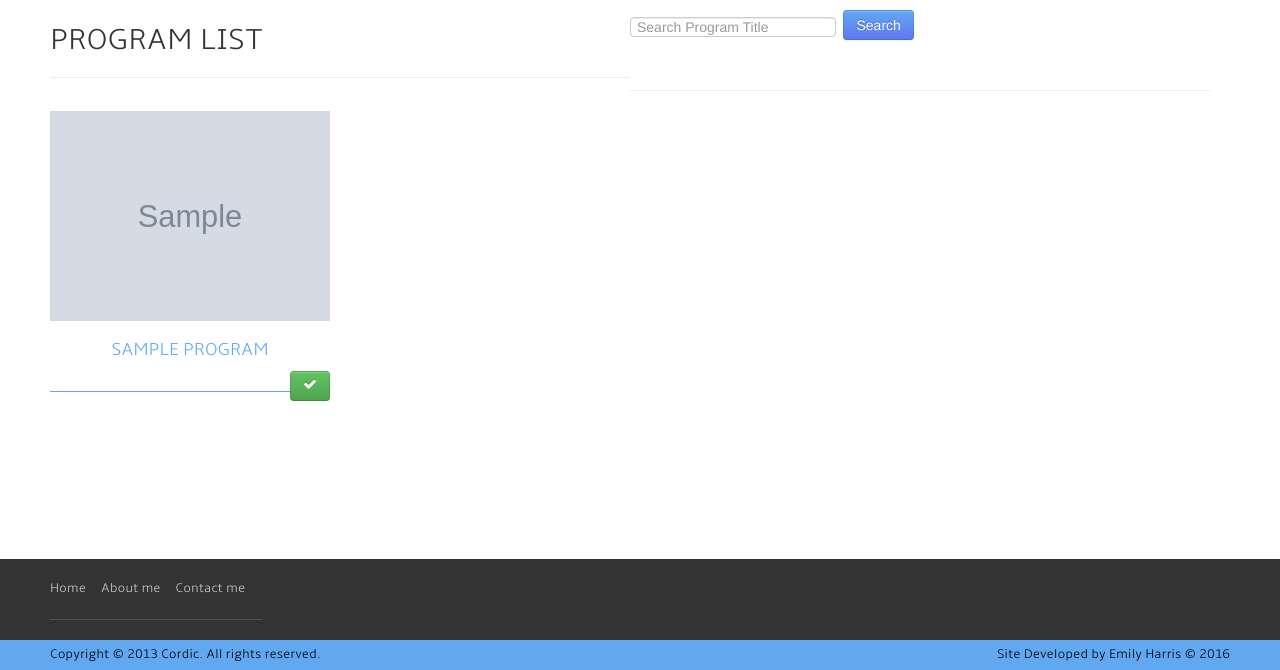
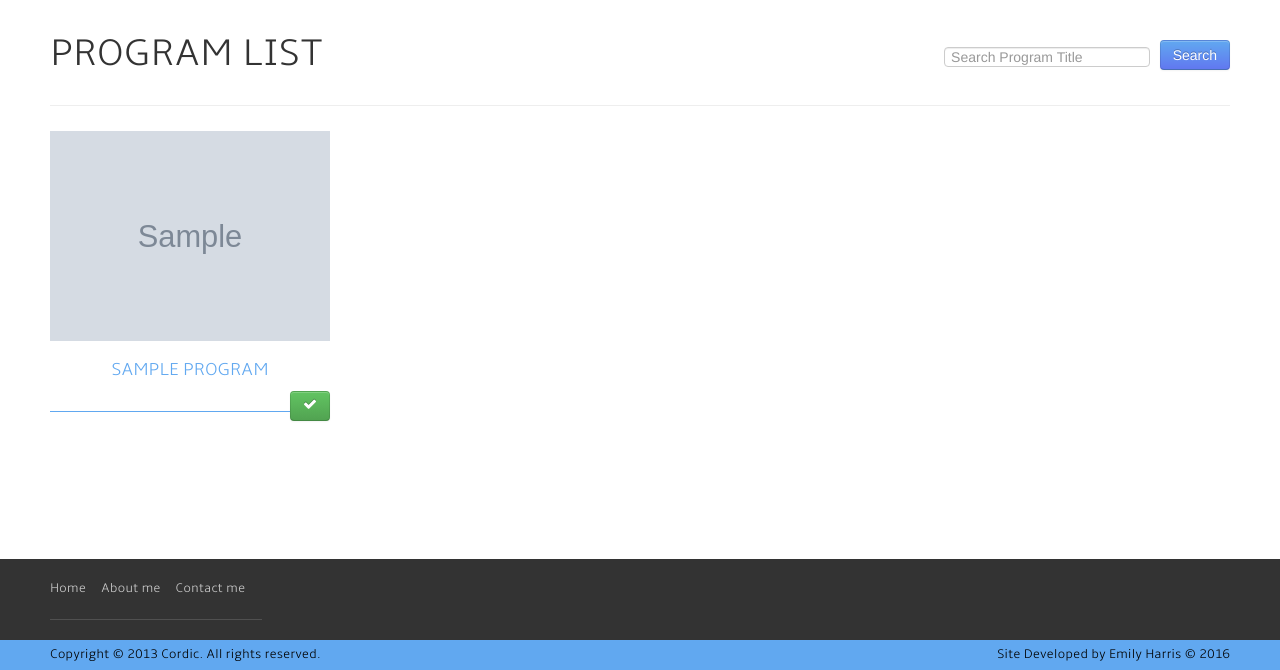
Before and after one commit to emilycharris/final_project, a Django app: page /program_list/ in a window 1280 px wide. Shown: the part 130-800 px from the top of the page. Run offline with Django 3.2, Linux system fonts and the light colour scheme; a user stored in the database is signed in; tables that the repository leaves empty hold one stand-in row (values such as "Sample post"); grey boxes marked "Sample" are stand-in pictures; parts of the project's set-up code (start-up, migrations or seed data) failed here and were passed over; some libraries are stand-ins or nearby versions.

Commit message:
formatting

```diff
--- a/main/models.py
+++ b/main/models.py
@@ -102,6 +102,15 @@ class FamilyQueue(models.Model):
                     program_list.append(program)
             return (program_list, rating_limit_name)
 
+    @property
+    def displayed_name(self):
+        for profile in self.profile_set.all():
+            if profile.display_name:
+                return profile.display_name
+            else:
+                return self.user
+
+
 
 @receiver(post_save, sender='auth.User')
 def create_user_profile(**kwargs):
--- a/main/static/main/main.css
+++ b/main/static/main/main.css
@@ -15,3 +15,16 @@
     border:0;
     background:transparent;
 }
+
+.profile-pic{
+  height: 250px;
+  width: 250px;
+}
+
+#list-header{
+  height: 45px;
+}
+
+#searchbar{
+  text-align: right;
+}
--- a/templates/main/program_list.html
+++ b/templates/main/program_list.html
@@ -8,31 +8,29 @@
     <!--/slider-100-->
 
     <div class="container">
-
-      <table>
-        <tbody>
-          <tr>
-            <td class="span6"><h2>Program List</h2></td>
-            <td class='span6'><h2><label for="search_box" class="control-label"></label>
+      <h1>
+        <div class="row">
+        <div class="span6" id='list-header'>Program List</div>
+        <div class="span6"id='list-header'>
+          <label for="search_box" class="control-label"></label>
                      <form action="{% url 'program_list_view' %}" method="get">
-                           <div class="input-group">
+                         <div class="input-group" id="searchbar">
                              <input id="search_box" type="text" class="form-control" name="search" placeholder='Search Program Title'>
                              <span class="input-group-btn">
                                  <input id="search_button" type="submit" class="btn btn-primary" value="Search">
                              </span>
                          </div>
-                       </form></h2></td>
-          </tr>
-        </tbody>
-      </table>
+                     </form>
+                   </div>
+      </div>
+    </h1>
 
       <div class="row gallery clearfix" id="portfolio-list">
-
           {% for object in object_list %}
           <div class="span3 features">
             <div class="portfolio">
                   <img src={{object.thumbnail}} alt="" >
-                  <h3><a href={% url 'program_detail_view' object.pk %}>{{object.name}}</a></h3>
+                  <h3><a href={% url 'program_detail_view' object.pk %}>{{object.name|truncatechars:25}}</a></h3>
                     {% if object.name in queue_list %}
                     <span>{{object.rating}} <a class="btn btn-success pull-right" type="button"><i class=" icon-ok"></i></a></span>
                     {% else %}
@@ -42,8 +40,11 @@
           </div>
           {% endfor %}
 
+
+
+    </div>
+    <div class="pagination pagination-centered">
       {% bootstrap_paginate page_obj range=10 show_prev_next="false" show_first_last="true" %}
-
     </div>
 
       </div>
```
Also changed, not shown: templates/main/children_profile_list.html (+6 -3 lines), templates/main/familyqueue_form.html (+5 -6 lines), profile_photos/Tim_Headshot_copy.jpg (added), profile_photos/rick_copy.jpg (added). Lines whose indentation alone changed are shown as unchanged.
